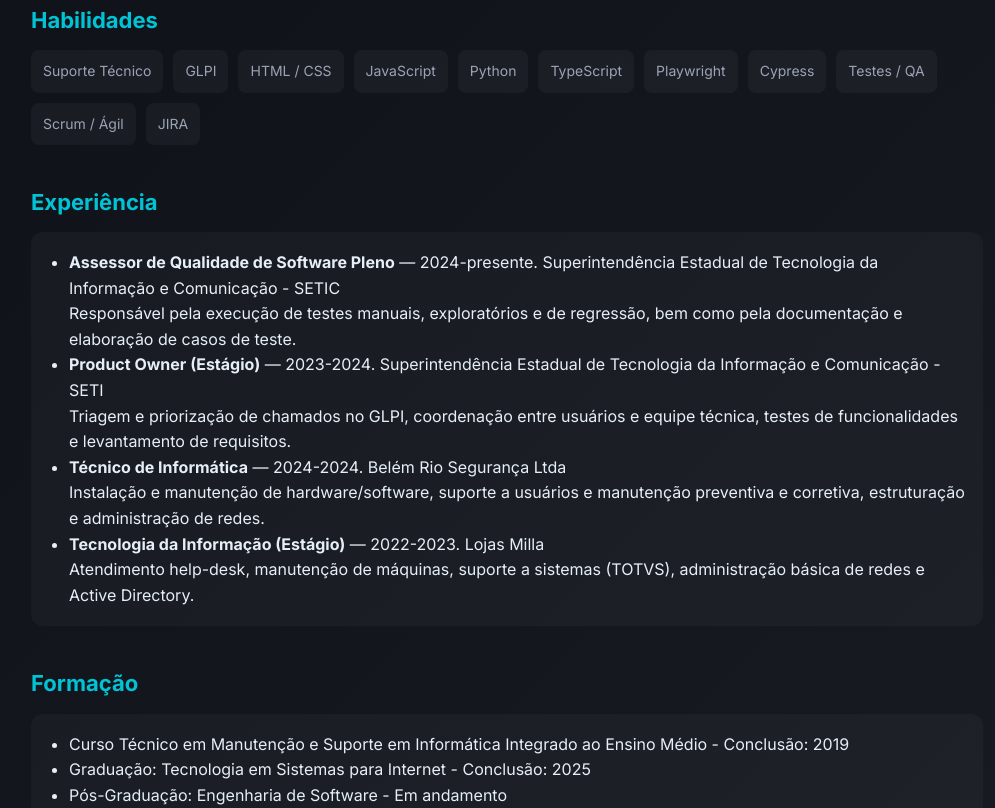
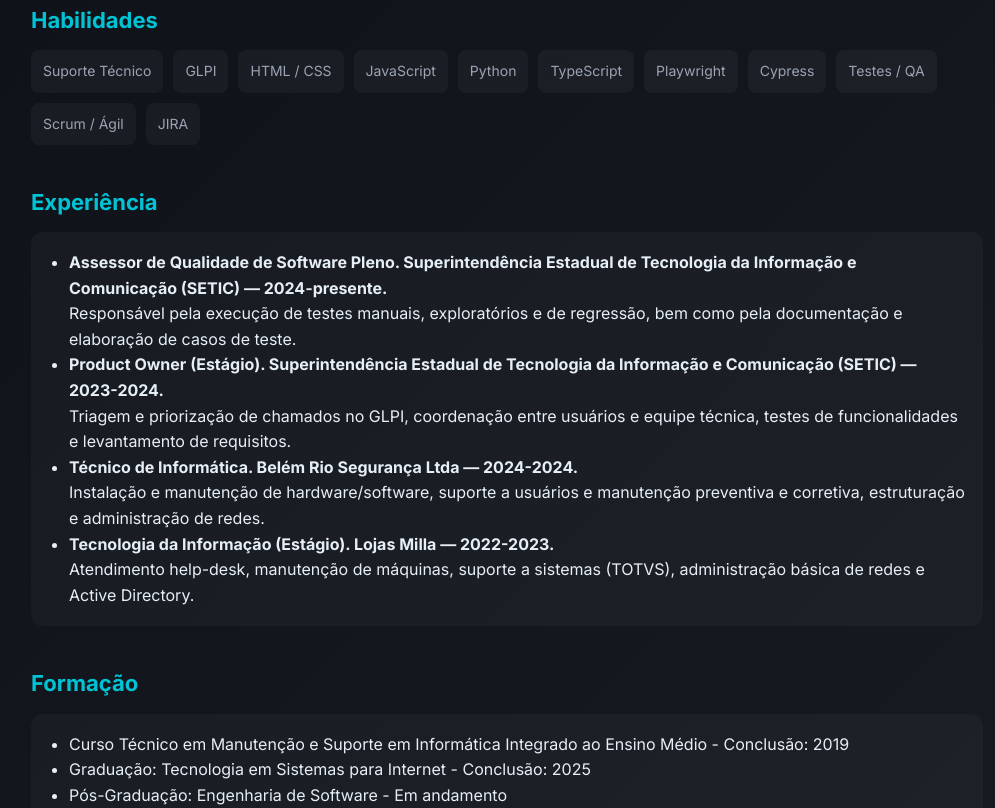
Before and after one commit to kl3berjr/Tech.Kleber, a plain HTML site: page index.html in a window 1280 px wide. Shown: the part 425-1233 px from the top of the page, without its empty margins (133-1128 px from the left). Drawn offline with Linux system fonts and the light colour scheme.

Commit message:
Update index.html

```diff
--- a/index.html
+++ b/index.html
@@ -54,10 +54,10 @@
       <h2>Experiência</h2>
       <div class="card">
         <ul>
-            <li><strong>Assessor de Qualidade de Software Pleno</strong> — 2024-presente. Superintendência Estadual de Tecnologia da Informação e Comunicação - SETIC<br>Responsável pela execução de testes manuais, exploratórios e de regressão, bem como pela documentação e elaboração de casos de teste.</li>
-            <li><strong>Product Owner (Estágio)</strong> — 2023-2024. Superintendência Estadual de Tecnologia da Informação e Comunicação - SETI<br>Triagem e priorização de chamados no GLPI, coordenação entre usuários e equipe técnica, testes de funcionalidades e levantamento de requisitos.</li>
-            <li><strong>Técnico de Informática</strong> — 2024-2024. Belém Rio Segurança Ltda<br>Instalação e manutenção de hardware/software, suporte a usuários e manutenção preventiva e corretiva, estruturação e administração de redes.</li>
-            <li><strong>Tecnologia da Informação (Estágio)</strong> — 2022-2023. Lojas Milla<br>Atendimento help-desk, manutenção de máquinas, suporte a sistemas (TOTVS), administração básica de redes e Active Directory.</li>
+            <li><strong>Assessor de Qualidade de Software Pleno. Superintendência Estadual de Tecnologia da Informação e Comunicação (SETIC) — 2024-presente.</strong> <br>Responsável pela execução de testes manuais, exploratórios e de regressão, bem como pela documentação e elaboração de casos de teste.</li>
+            <li><strong>Product Owner (Estágio). Superintendência Estadual de Tecnologia da Informação e Comunicação (SETIC) — 2023-2024.</strong> <br>Triagem e priorização de chamados no GLPI, coordenação entre usuários e equipe técnica, testes de funcionalidades e levantamento de requisitos.</li>
+            <li><strong>Técnico de Informática. Belém Rio Segurança Ltda — 2024-2024.</strong> <br>Instalação e manutenção de hardware/software, suporte a usuários e manutenção preventiva e corretiva, estruturação e administração de redes.</li>
+            <li><strong>Tecnologia da Informação (Estágio). Lojas Milla — 2022-2023.</strong> <br>Atendimento help-desk, manutenção de máquinas, suporte a sistemas (TOTVS), administração básica de redes e Active Directory.</li>
         </ul>
       </div>
     </section>
```
